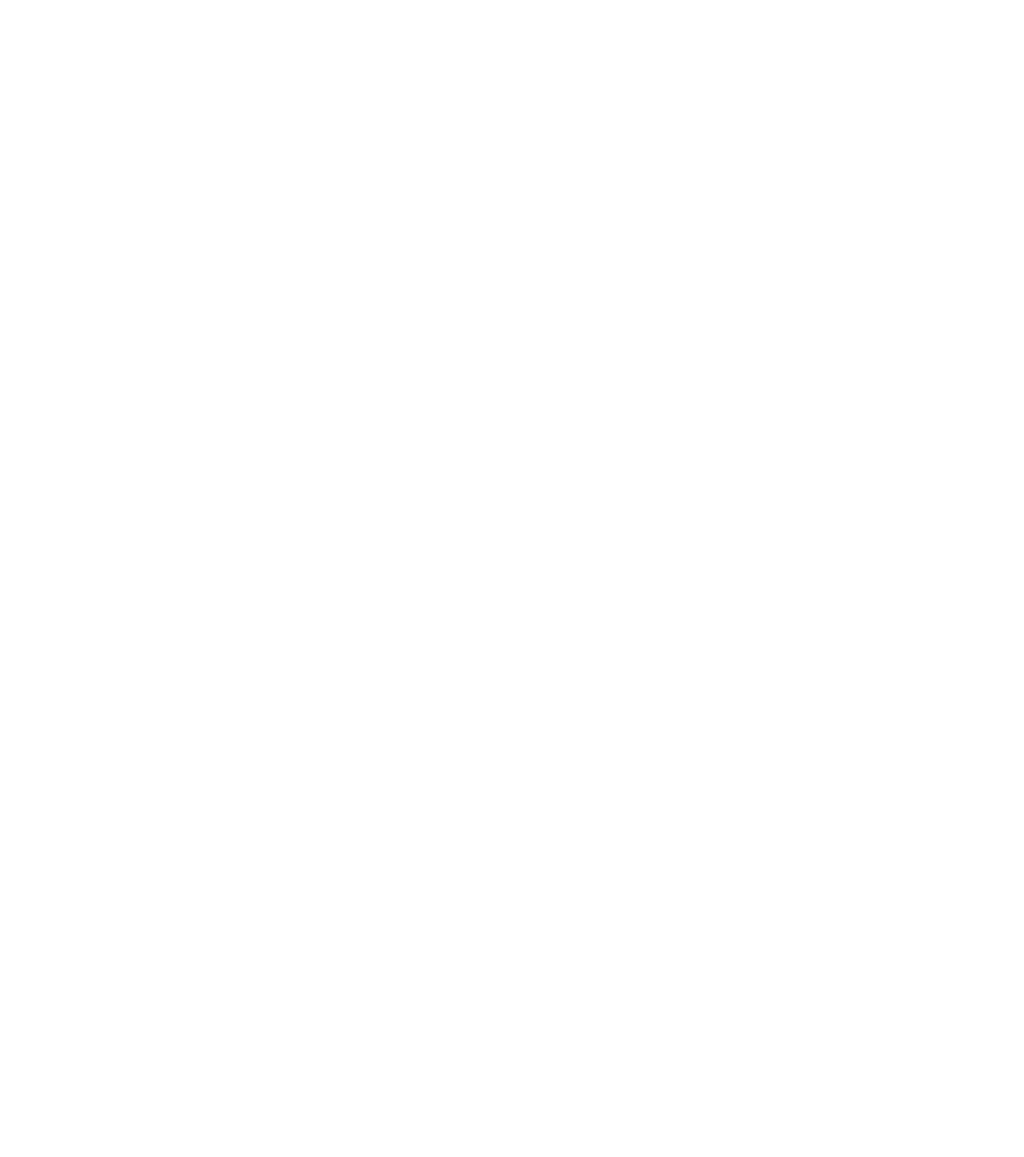
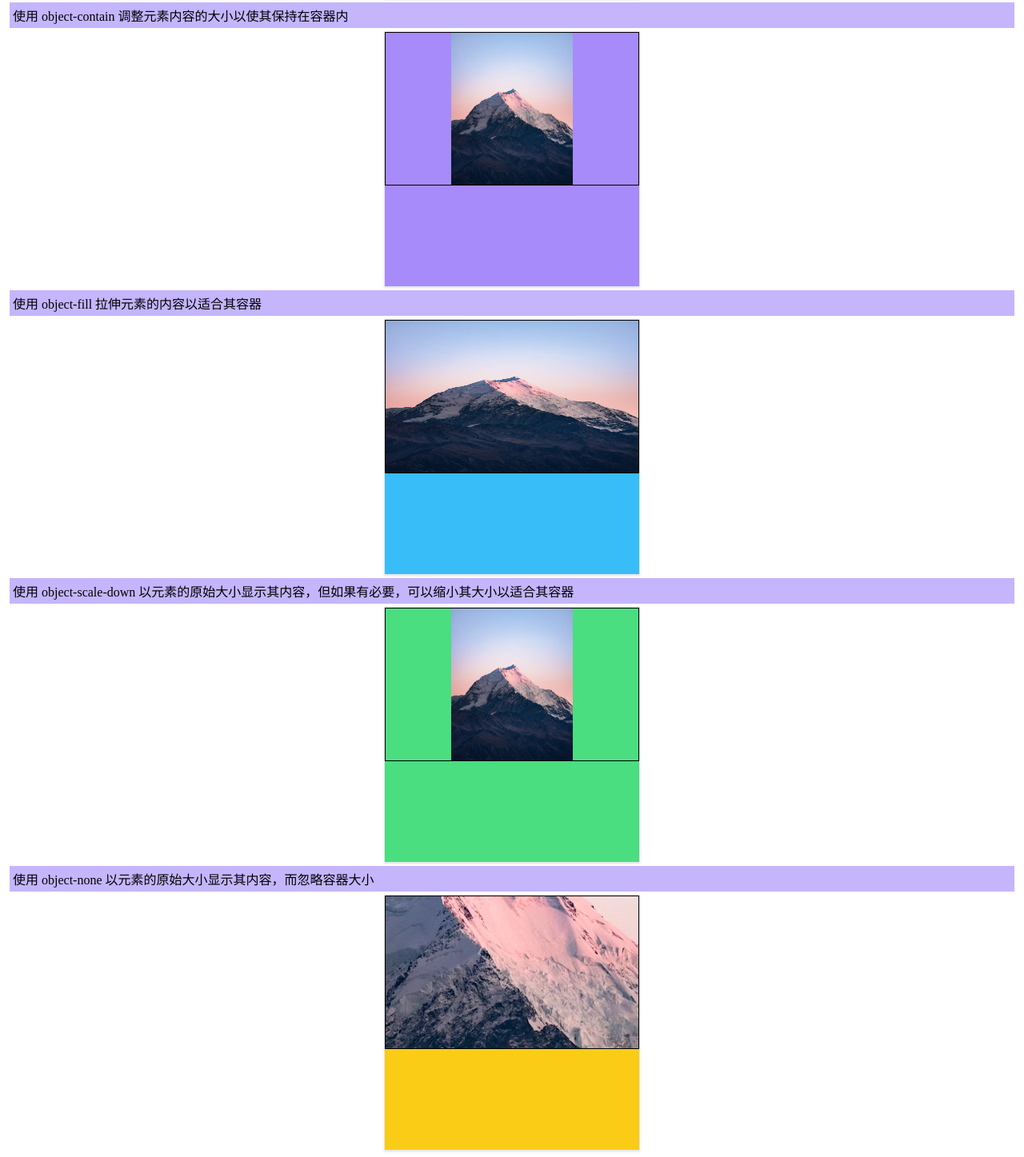
Before and after one commit to yuayuz/tailwindcss-learning, a Vue app: page /ObjectFit in a window 1280 px wide. Before the commit this address had no page. Shown: the part 419-1866 px from the top of the page at 80% size. Before the commit the page ends 800 px from the top, so only its background shows below. Built offline with nearby package versions, Linux system fonts and the light colour scheme.

Commit message:
add `ObjectFit`

```diff
--- a/src/router/index.ts
+++ b/src/router/index.ts
@@ -17,6 +17,7 @@ import Display from '@/views/layout/Display.vue'
 import Floats from '@/views/layout/Floats.vue'
 import Clear from '@/views/layout/Clear.vue'
 import Isolation from '@/views/layout/Isolation.vue'
+import ObjectFit from '@/views/layout/ObjectFit.vue'
 
 const router = createRouter({
   history: createWebHistory(import.meta.env.BASE_URL),
@@ -110,6 +111,11 @@ const router = createRouter({
       path: '/Isolation',
       name: 'Isolation',
       component: Isolation
+    },
+    {
+      path: '/ObjectFit',
+      name: 'ObjectFit',
+      component: ObjectFit
     }
   ]
 })
--- a/src/views/Home.vue
+++ b/src/views/Home.vue
@@ -116,6 +116,12 @@ const handleRouter = function (page: string) {
   >
     Isolation
   </button>
+  <button
+    @click="handleRouter('ObjectFit')"
+    class="rounded-full bg-violet-500 text-slate-50 hover:bg-violet-800"
+  >
+    ObjectFit
+  </button>
 </template>
 <style scoped>
 @import 'tailwindcss/tailwind.css';
--- /dev/null
+++ b/src/views/layout/ObjectFit.vue
@@ -0,0 +1,48 @@
+<script setup lang="ts">
+import HeaderH1 from '@/components/headerH1.vue'
+import PH2 from '@/components/pH2.vue'
+</script>
+
+<template>
+  <header-h1>Object Fit</header-h1>
+  <!-- 用于控制如何调整替换元素内容大小的实用程序 -->
+  <p-h2>使用 object-cover 调整元素内容的大小以覆盖其容器</p-h2>
+  <div class="mx-auto aspect-square max-w-xs border bg-pink-400 shadow">
+    <img class="h-48 w-96 border border-black object-cover" src="@/assets/photo.avif" alt="photo" />
+  </div>
+  <p-h2>使用 object-contain 调整元素内容的大小以使其保持在容器内</p-h2>
+  <div class="mx-auto aspect-square max-w-xs border bg-violet-400 shadow">
+    <img
+      class="h-48 w-96 border border-black object-contain"
+      src="@/assets/photo.avif"
+      alt="photo"
+    />
+  </div>
+  <p-h2>使用 object-fill 拉伸元素的内容以适合其容器</p-h2>
+  <div class="mx-auto aspect-square max-w-xs border bg-sky-400 shadow">
+    <img class="h-48 w-96 border border-black object-fill" src="@/assets/photo.avif" alt="photo" />
+  </div>
+  <p-h2
+    >使用 object-scale-down
+    以元素的原始大小显示其内容，但如果有必要，可以缩小其大小以适合其容器</p-h2
+  >
+  <div class="mx-auto aspect-square max-w-xs border bg-green-400 shadow">
+    <img
+      class="h-48 w-96 border border-black object-scale-down"
+      src="@/assets/photo.avif"
+      alt="photo"
+    />
+  </div>
+  <p-h2>使用 object-none 以元素的原始大小显示其内容，而忽略容器大小</p-h2>
+  <div class="mx-auto aspect-square max-w-xs border bg-yellow-400 shadow">
+    <img
+      class="h-48 w-96 border border-black bg-sky-600 object-none"
+      src="@/assets/photo.avif"
+      alt="photo"
+    />
+  </div>
+</template>
+
+<style scoped>
+@import 'tailwindcss/tailwind.css';
+</style>
```
Also changed, not shown: src/assets/photo.avif (added).
